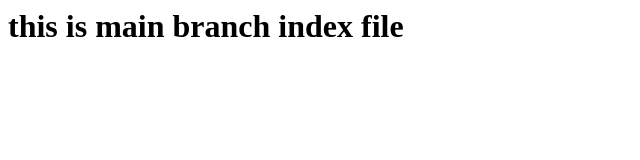
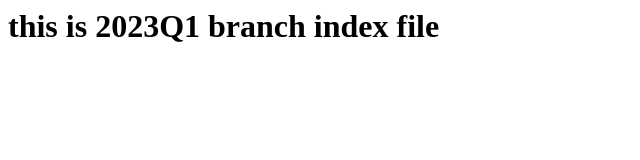
Before and after one commit to shubham51294/assignment-02, a plain HTML site: page index.html in a window 1280 px wide. Shown: the whole page, without its empty margins (0-640 px from the left). Drawn offline with Linux system fonts and the light colour scheme.

Commit message:
Update index.html

```diff
--- a/index.html
+++ b/index.html
@@ -1 +1 @@
-<h1>this is main branch index file</h1>
+<h1>this is 2023Q1 branch index file</h1>
```
